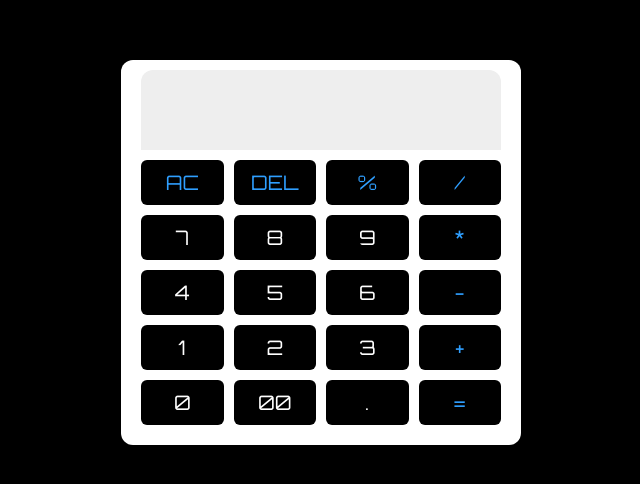
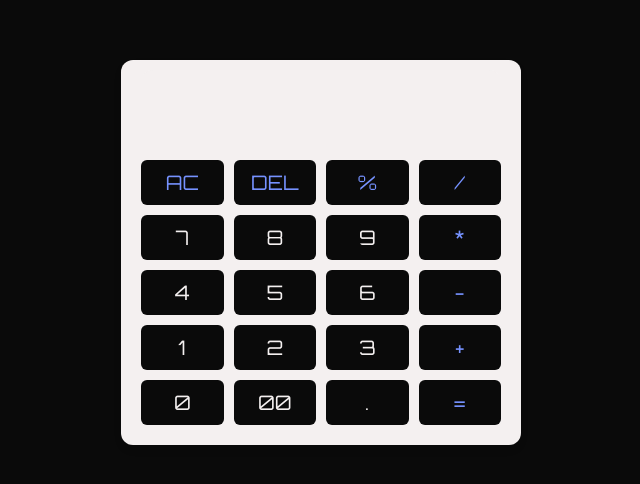
Before and after one commit to Ahmed-Omar-Ahmed/CODSOFT, a plain HTML site: page index.html in a window 1280 px wide. Shown: the part 148-632 px from the top of the page, without its empty margins (319-959 px from the left). Drawn offline with Linux system fonts and the light colour scheme.

Commit message:
Add color vars

```diff
--- a/css/style.css
+++ b/css/style.css
@@ -1,4 +1,3 @@
-/* Import Google font - Poppins */
 @import url("https://fonts.googleapis.com/css2?family=Orbitron&display=swap");
 * {
   margin: 0;
@@ -12,7 +11,7 @@ body {
   display: flex;
   align-items: center;
   justify-content: center;
-  background-color: #000;
+  background-color: #0a0a0a;
 }
 
 .container {
@@ -21,7 +20,7 @@ body {
   width: 100%;
   border-radius: 12px;
   padding: 10px 20px 20px;
-  background: #fff;
+  background-color: #f4f0f0;
   box-shadow: 0 5px 10px rgba(0, 0, 0, 0.05);
 }
 .container .display {
@@ -32,9 +31,9 @@ body {
   text-align: right;
   margin-bottom: 10px;
   font-size: 25px;
-  color: #000e1a;
+  color: #0a0a0a;
   pointer-events: none;
-  background-color: #eee;
+  background-color: #f4f0f0;
   border-radius: 12px 12px 0 0;
   padding-right: 1rem;
 }
@@ -49,12 +48,12 @@ body {
   border: none;
   font-size: 20px;
   cursor: pointer;
-  background-color: #000;
-  color: #fff;
+  background-color: #0a0a0a;
+  color: #f4f0f0;
 }
 .container .buttons button:active {
   transform: scale(0.99);
 }
 .container .buttons button.operator {
-  color: #2f9fff;
+  color: #7692ff;
 }/*# sourceMappingURL=style.css.map */
```
Also changed, not shown: 1 other file.
